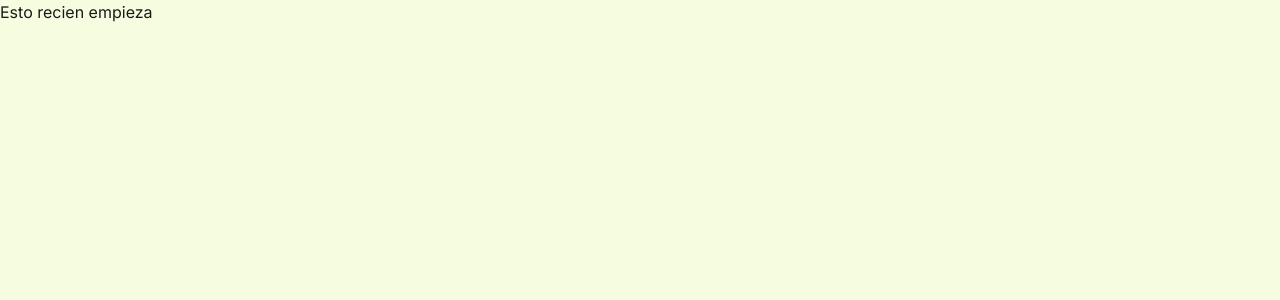
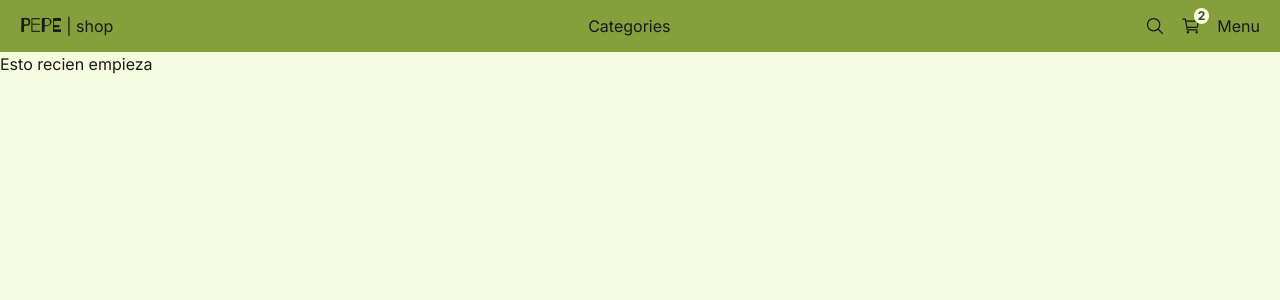
Before and after one commit to LRegalado1996/pepeganga, a Next.js app: page / in a window 1280 px wide. Shown: the top 300 px of the page. Built offline with nearby package versions, Linux system fonts and the light colour scheme.

Commit message:
Create TopMenu component | Initializing

```diff
--- a/src/app/layout.tsx
+++ b/src/app/layout.tsx
@@ -2,6 +2,7 @@ import type { Metadata } from "next";
 import { inter } from "@/config/fonts";
 
 import "./globals.css";
+import { TopMenu } from "@/components";
 
 export const metadata: Metadata = {
   title: "Create Next App",
@@ -15,7 +16,10 @@ export default function RootLayout({
 }>) {
   return (
     <html lang="en">
-      <body className={`${inter.className} antialiased`}>{children}</body>
+      <body className={`${inter.className} antialiased`}>
+        <TopMenu />
+        {children}
+      </body>
     </html>
   );
 }
--- /dev/null
+++ b/src/components/index.ts
@@ -0,0 +1 @@
+export * from "./ui/top-menu/TopMenu";
--- /dev/null
+++ b/src/components/ui/top-menu/TopMenu.tsx
@@ -0,0 +1,37 @@
+import { mainFont } from "@/config/fonts";
+import Link from "next/link";
+import { IoCartOutline, IoSearchOutline } from "react-icons/io5";
+
+export const TopMenu = () => {
+  return (
+    <nav className="flex px-2 sm:px-5  py-3 justify-between items-center w-full bg-olive text-charcoal">
+      {/* Logo */}
+      <Link className="flex items-center" href="/">
+        <span className={`${mainFont.className} antialiased text-xl pr-1`}>Pepe</span>
+        <span>| shop</span>
+      </Link>
+
+      {/* Main categories */}
+      <div className="hidden sm:block">Categories</div>
+
+      {/* Search, cart, menu */}
+      <div className="flex items-center">
+        <Link href="/search">
+          <IoSearchOutline className="w-5 h-5" />
+        </Link>
+
+        <Link href="/cart" className="mx-4">
+          <div className="relative">
+            <span className="fade-in absolute text-xs rounded-full px-1 font-bold -top-2 -right-2 bg-ivory text-forestGreen">
+              2
+            </span>
+
+            <IoCartOutline className="w-5 h-5" />
+          </div>
+        </Link>
+
+        <button className="transition-all hover:underline">Menu</button>
+      </div>
+    </nav>
+  );
+};
```
